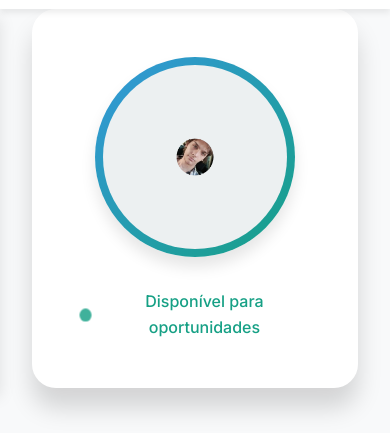
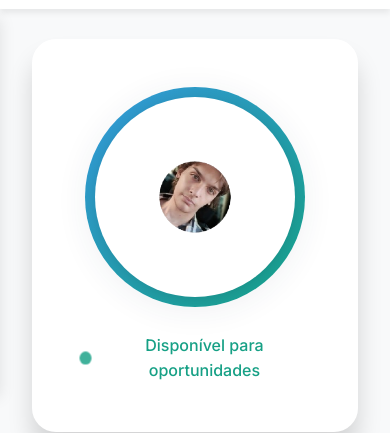
Before and after one commit to CastielWinchster/meu-portfolio, a plain HTML site: page index.html in a window 390 px wide. Shown: the part 61-494 px from the top of the page. Drawn offline with Linux system fonts and the light colour scheme; a web font is replaced by a local one.

Commit message:
Add files via upload

```diff
--- a/index.html
+++ b/index.html
@@ -84,11 +84,14 @@
 
                 <div class="hero-image">
                     <div class="profile-card">
-                        <div class="profile-image">
-                            <div class="profile-placeholder">
-                                <img src="Luis.png">
-                            </div>
+                        <center>
+                        <div class="profile-image-border">
+                           <div class="profile-image">
+                               <img src="Luis.png" alt="Minha foto" class="profile-foto">
+                           </div>
                         </div>
+                        </center>
+                        <br>
                         <div class="profile-status">
                             <span class="status-dot"></span>
                             <span>Disponível para oportunidades</span>
--- a/style.css
+++ b/style.css
@@ -867,6 +867,7 @@ img {
 .section {
     padding: var(--space-3xl) 0;
     position: relative;
+    z-index: 1; /* Mantém abaixo do hero */
 }
 
 .section:nth-child(even) {
@@ -1024,6 +1025,7 @@ img {
     padding-top: 70px;
     position: relative;
     overflow: hidden;
+    z-index: 2; /* Garante que hero fique acima de outras seções */
 }
 
 .hero::before {
@@ -1056,7 +1058,7 @@ img {
     margin: 0 auto;
     padding: 0 var(--space-lg);
     position: relative;
-    z-index: 1;
+    z-index: 3; /* Aumentado de 1 para 3 para ficar acima de outras seções */
 }
 
 .hero-content {
@@ -1155,28 +1157,34 @@ img {
     position: relative;
 }
 
+.profile-image-border {
+  width: 220px;
+  height: 220px;
+  border-radius: 50%;
+  background: linear-gradient(135deg, #3498db, #16a085);
+  display: flex;
+  align-items: center;
+  justify-content: center;
+  overflow: hidden;
+  box-shadow: 0 4px 32px rgba(44,62,80,0.07);
+}
+
 .profile-image {
-    width: 300px;
-    height: 300px;
-    margin: 0 auto var(--space-lg);
-    border-radius: 50%;
-    overflow: hidden;
-    background: linear-gradient(135deg, var(--accent), var(--accent-alt));
-    padding: 8px;
-    box-shadow: var(--shadow-lg);
-}
-
-.profile-placeholder {
-    width: 100%;
-    height: 100%;
-    border-radius: 50%;
-    background: var(--neutral-light);
-    display: flex;
-    align-items: center;
-    justify-content: center;
-    font-size: 6rem;
-    color: var(--text-secondary);
-    overflow: hidden;
+  /* Círculo da foto */
+  width: 208px; /* Menor que o círculo azul externo */
+  height: 208px;
+  border-radius: 100%;
+  overflow: hidden;
+  background: #fff; /* Opcional para borda branca fina */
+  box-shadow: 0 2px 12px rgba(0,0,0,0.10);
+}
+
+.profile-image img {
+  width: 100%;
+  height: 100%;
+  object-fit: cover;
+  object-position: center;
+  border-radius: 100%;
 }
 
 .profile-status {
@@ -1268,6 +1276,7 @@ img {
     margin-bottom: var(--space-md);
     position: relative;
     display: inline-block;
+    z-index: 1; /* Mantém abaixo do hero */
 }
 
 .section-title::after {
@@ -1297,7 +1306,13 @@ img {
     display: grid;
     grid-template-columns: 1.5fr 1fr;
     gap: var(--space-2xl);
-    align-items: start;
+    align-items: flex-start;
+}
+
+.about-content {
+    display: flex;
+    flex-direction: column;
+    gap: var(--space-lg);
 }
 
 .about-text {
@@ -1305,6 +1320,7 @@ img {
     color: var(--text-secondary);
     margin-bottom: var(--space-md);
     line-height: 1.8;
+    text-align: left;
 }
 
 .about-info {
@@ -1322,6 +1338,7 @@ img {
     background: var(--neutral-light);
     border-radius: var(--radius-md);
     transition: all var(--transition-normal);
+    text-align: left;
 }
 
 .info-item:hover {
@@ -1337,6 +1354,7 @@ img {
 .info-item div {
     display: flex;
     flex-direction: column;
+    text-align: left;
 }
 
 .info-label {
@@ -2074,6 +2092,16 @@ textarea.form-control {
 }
 
 @media (max-width: 768px) {
+    .hero {
+        padding-top: 90px; /* Aumentado de 70px para 90px em mobile */
+        z-index: 2; /* Garante sobreposição correta */
+    }
+
+    .section-header {
+        position: relative;
+        z-index: 1; /* Mantém abaixo do hero */
+    }
+
     .mobile-menu-toggle {
         display: flex;
     }
@@ -2146,6 +2174,10 @@ textarea.form-control {
 }
 
 @media (max-width: 480px) {
+    .hero {
+        padding-top: 100px; /* Mais espaço em telas muito pequenas */
+    }
+
     .hero-title {
         font-size: 2rem;
     }
```
